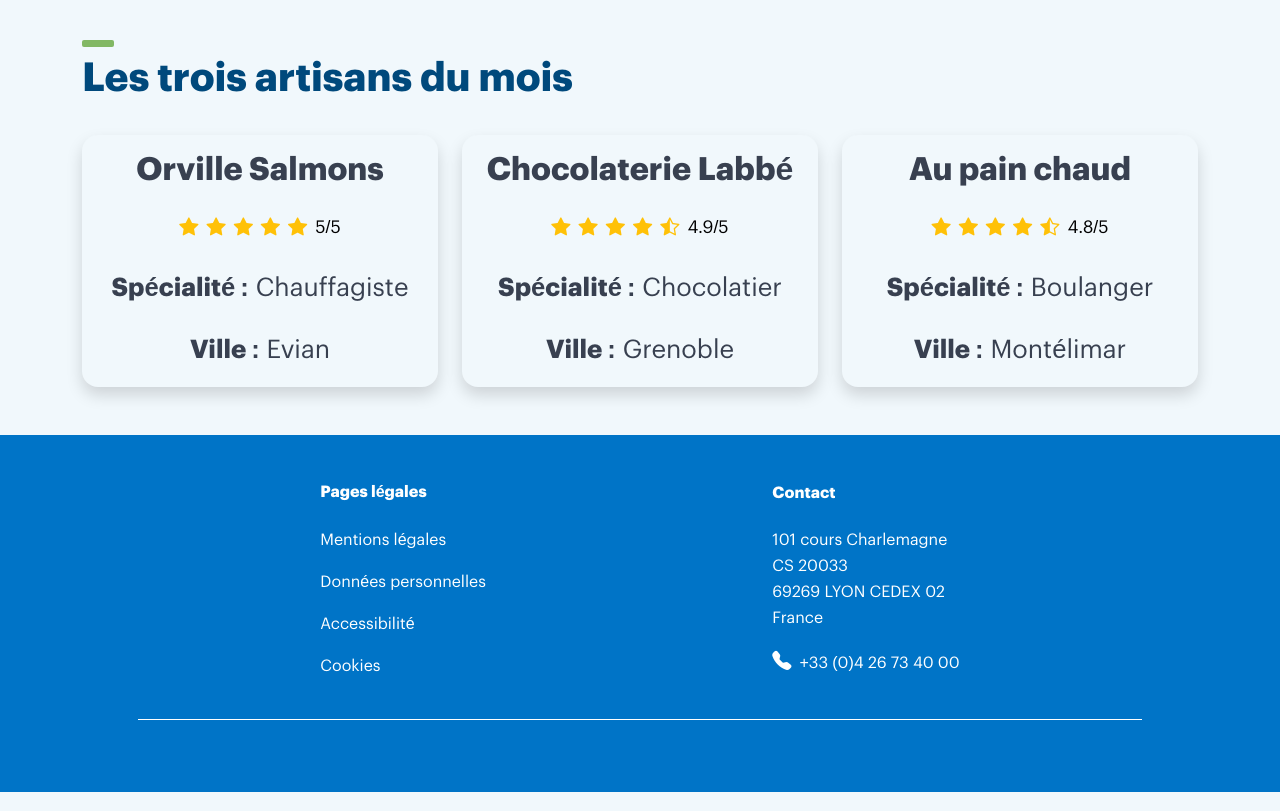
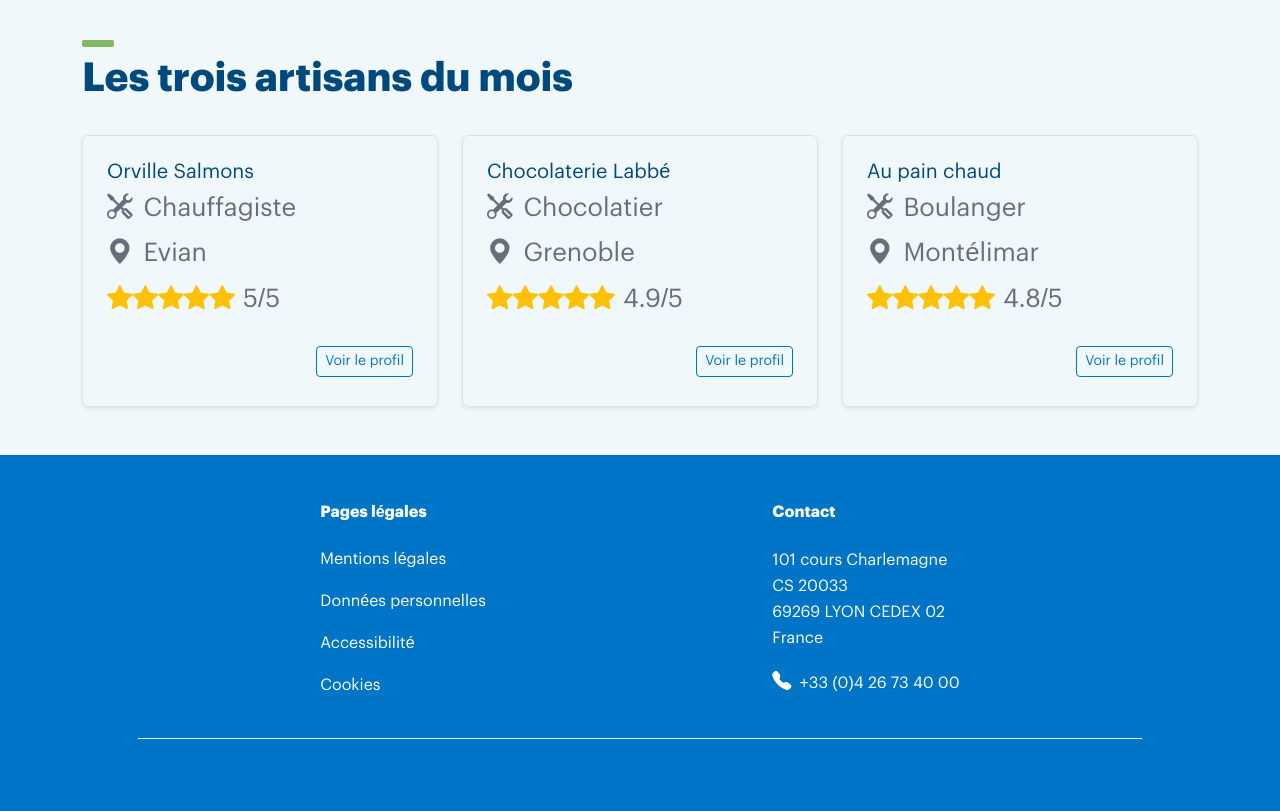
Before and after one commit to Jessie-Gautherot/Trouve-ton-artisan, an Angular app: page / in a window 1280 px wide. Shown: the part 880-1691 px from the top of the page. Built offline with nearby package versions, Linux system fonts and the light colour scheme.

Commit message:
add artisan-card

```diff
--- a/src/app/app.routes.ts
+++ b/src/app/app.routes.ts
@@ -4,7 +4,13 @@ import { ArtisanResultComponent } from './artisan-result/artisan-result.componen
 import { CategoryComponent } from './category/category.component';
 
 export const routes: Routes = [
-  {path: '', component: HomeComponent, title: 'Accueil'},
-  {path: 'resultats',component: ArtisanResultComponent},
-  {path: 'artisans/:category', component: CategoryComponent, title: 'Artisans par catégorie' },
+  { path: '', component: HomeComponent, title: 'Accueil' },
+  { path: 'resultats', component: ArtisanResultComponent },
+  { path: 'artisans/:category', component: CategoryComponent, title: 'Artisans par catégorie' },
+  {
+    path: 'fiche/:slug',
+    loadComponent: () =>
+      import('./fiche-artisan/fiche-artisan.component').then(m => m.FicheArtisanComponent),
+    title: 'Fiche artisan'
+  }
 ];
--- /dev/null
+++ b/src/app/artisan-card/artisan-card.component.html
@@ -0,0 +1,36 @@
+<article
+  class="artisan-card p-4 border rounded shadow-sm h-100 d-flex flex-column justify-content-between"
+  tabindex="0"
+  role="button"
+  (click)="navigateToDetails()"
+  (keydown.enter)="navigateToDetails()"
+  (keydown.space)="navigateToDetails()"
+  [attr.aria-label]="'Voir la fiche détaillée de ' + artisan.name"
+>
+  <div class="mb-3">
+    <h2 class="h5 mb-1">{{ artisan.name }}</h2>
+    <p class="mb-1 text-muted">
+      <i class="bi bi-tools me-1"></i> {{ artisan.specialty }}
+    </p>
+    <p class="mb-1 text-muted">
+      <i class="bi bi-geo-alt-fill me-1"></i> {{ artisan.location }}
+    </p>
+
+    <p class="mb-1 text-muted" [attr.aria-label]="'Note de ' + artisan.note + ' sur 5'">
+      <ng-container *ngFor="let icon of starIcons">
+        <i class="bi text-warning" [ngClass]="icon"></i>
+      </ng-container>
+      <span class="ms-2">{{ artisan.note }}/5</span>
+    </p>
+  </div>
+
+  <div class="mt-auto text-end">
+    <button
+      class="btn btn-outline-primary btn-sm"
+      type="button"
+      [attr.aria-label]="'Voir le profil complet de ' + artisan.name"
+    >
+      Voir le profil
+    </button>
+  </div>
+</article>
--- /dev/null
+++ b/src/app/artisan-card/artisan-card.component.ts
@@ -0,0 +1,34 @@
+import { Component, Input } from '@angular/core';
+import { CommonModule } from '@angular/common';
+import { RouterModule, Router } from '@angular/router';
+import { ArtisanWithSlugAndNumberNote } from '../artisan.model';
+
+@Component({
+  selector: 'app-artisan-card',
+  standalone: true,
+  imports: [CommonModule, RouterModule],
+  templateUrl: './artisan-card.component.html',
+  styleUrls: ['./artisan-card.component.scss']
+})
+export class ArtisanCardComponent {
+  @Input() artisan!: ArtisanWithSlugAndNumberNote;
+
+  constructor(private router: Router) {}
+
+  navigateToDetails(): void {
+    this.router.navigate(['/artisans', this.artisan.slug]);
+  }
+
+  get starIcons(): string[] {
+    const icons: string[] = [];
+    const full = Math.floor(this.artisan.note);
+    const fraction = this.artisan.note - full;
+
+    for (let i = 0; i < full; i++) icons.push('bi-star-fill');
+    if (fraction >= 0.25 && fraction < 0.75) icons.push('bi-star-half');
+    else if (fraction >= 0.75) icons.push('bi-star-fill');
+    while (icons.length < 5) icons.push('bi-star');
+
+    return icons;
+  }
+}
--- a/src/app/artisan-result/artisan-result.component.html
+++ b/src/app/artisan-result/artisan-result.component.html
@@ -1,33 +1,13 @@
-<div class="container mt-4">
-  <!-- Message si aucun artisan -->
-  <div *ngIf="(artisans | filterArtisans: searchFilters).length === 0" class="alert alert-warning text-center">
-    Aucun artisan trouvé.
+<section class="container my-5" aria-label="Résultats de recherche des artisans">
+  <h1 class="mb-4">Votre recherche</h1>
+
+  <div *ngIf="(artisans | filterArtisans:searchFilters).length === 0" class="alert alert-warning" role="status">
+    Aucun artisan ne correspond à votre recherche.
   </div>
 
-
   <div class="row g-4">
-    <div
-      *ngFor="let artisan of artisans | filterArtisans: searchFilters"
-      class="col-12 col-sm-6 col-md-4 col-lg-3 d-flex"
-    >
-      <div class="card flex-fill shadow-sm h-100">
-        <div class="card-body d-flex flex-column justify-content-between">
-          <div>
-            <h5 class="card-title">{{ artisan.name }}</h5>
-            <p class="card-text mb-1"><strong>Spécialité :</strong> {{ artisan.specialty }}</p>
-            <p class="card-text mb-1"><strong>Localisation :</strong> {{ artisan.location }}</p>
-          </div>
-
-
-          <div class="mt-2" [attr.aria-label]="'Note de ' + artisan.note + ' sur 5'" role="img">
-            <strong>Note :</strong>
-            <ng-container *ngFor="let star of getStarArray(artisan.note)">
-              <i class="bi" [ngClass]="star ? 'bi-star-fill text-warning' : 'bi-star text-muted'" aria-hidden="true"></i>
-            </ng-container>
-          </div>
-
-        </div>
-      </div>
+    <div class="col-md-6 col-lg-4" *ngFor="let artisan of artisans | filterArtisans:searchFilters">
+      <app-artisan-card [artisan]="artisan" />
     </div>
   </div>
-</div>
+</section>
--- a/src/app/artisan-result/artisan-result.component.ts
+++ b/src/app/artisan-result/artisan-result.component.ts
@@ -2,15 +2,16 @@ import { Component, OnInit } from '@angular/core';
 import { CommonModule } from '@angular/common';
 import { RouterModule } from '@angular/router';
 import { HttpClientModule } from '@angular/common/http';
-import { ArtisanService} from '../artisan.service';
-import { ArtisanWithSlugAndNumberNote } from '../artisan.model';
+import { ArtisanService } from '../artisan.service';
 import { SearchService } from '../search.service';
 import { FilterArtisansPipe } from '../filter-artisan.pipe';
+import { ArtisanWithSlugAndNumberNote } from '../artisan.model';
+import { ArtisanCardComponent } from '../artisan-card/artisan-card.component'; // ← AJOUT
 
 @Component({
   selector: 'app-artisan-result',
   standalone: true,
-  imports: [CommonModule, RouterModule, HttpClientModule, FilterArtisansPipe],
+  imports: [CommonModule,RouterModule,HttpClientModule,FilterArtisansPipe,ArtisanCardComponent ],
   templateUrl: './artisan-result.component.html',
   styleUrls: ['./artisan-result.component.scss']
 })
@@ -32,9 +33,4 @@ export class ArtisanResultComponent implements OnInit {
       this.searchFilters = filters;
     });
   }
-
-  getStarArray(note: number): boolean[] {
-    const rating = Math.round(note);
-    return Array.from({ length: 5 }, (_, i) => i < rating);
-  }
 }
--- a/src/app/category/category.component.ts
+++ b/src/app/category/category.component.ts
@@ -3,11 +3,12 @@ import { CommonModule, NgFor } from '@angular/common';
 import { ActivatedRoute, Router, RouterModule } from '@angular/router';
 import { ArtisanService } from '../artisan.service';
 import { ArtisanWithSlugAndNumberNote } from '../artisan.model';
+import { ArtisanCardComponent } from '../artisan-card/artisan-card.component';
 
 @Component({
   selector: 'app-category',
   standalone: true,
-  imports: [CommonModule, RouterModule, NgFor],
+  imports: [CommonModule, RouterModule, NgFor, ArtisanCardComponent],
   templateUrl: './category.component.html',
   styleUrls: ['./category.component.scss']
 })
--- a/src/app/top-artisan/top-artisan.component.html
+++ b/src/app/top-artisan/top-artisan.component.html
@@ -6,48 +6,12 @@
 
   <div class="row g-4" role="list">
     <div
-      class="col-md-4 d-flex flex-column align-items-center justify-content-center"
+      class="col-md-4"
       *ngFor="let artisan of topArtisans"
       role="listitem"
     >
-      <article
-        class="card h-100 border-0 shadow artisan-card w-100 d-flex flex-column"
-        [attr.aria-labelledby]="'artisan-' + artisan.id"
-      >
-        <div class="card-body text-center d-flex flex-column gap-3 flex-grow-1">
-          <h3 class="card-title fs-2" [attr.id]="'artisan-' + artisan.id">
-            {{ artisan.name }}
-          </h3>
-
-          <!-- Étoiles avec note complète -->
-          <p
-            class="d-flex justify-content-center align-items-center gap-2 mb-2 rating text-warning"
-            [attr.aria-label]="'Note de ' + artisan.note + ' sur 5'"
-          >
-            <ng-container *ngFor="let _ of getFullStars(artisan.note)">
-              <i class="bi bi-star-fill" aria-hidden="true"></i>
-            </ng-container>
-
-            <ng-container *ngIf="hasHalfStar(artisan.note)">
-              <i class="bi bi-star-half" aria-hidden="true"></i>
-            </ng-container>
-
-            <ng-container *ngFor="let _ of getEmptyStars(artisan.note)">
-              <i class="bi bi-star" aria-hidden="true"></i>
-            </ng-container>
-
-            <span class="note-text">{{ artisan.note }}/5</span>
-            <span class="visually-hidden">Note : {{ artisan.note }} sur 5</span>
-          </p>
-
-          <p class="mb-1">
-            <strong>Spécialité :</strong> {{ artisan.specialty }}
-          </p>
-          <p class="mb-0">
-            <strong>Ville :</strong> {{ artisan.location }}
-          </p>
-        </div>
-      </article>
+      <!-- Utilisation du composant de la card -->
+      <app-artisan-card [artisan]="artisan"></app-artisan-card>
     </div>
   </div>
 </section>
--- a/src/app/top-artisan/top-artisan.component.ts
+++ b/src/app/top-artisan/top-artisan.component.ts
@@ -1,13 +1,14 @@
 import { Component, OnInit } from '@angular/core';
 import { CommonModule, NgFor } from '@angular/common';
-import { ArtisanService} from '../artisan.service';
+import { RouterModule } from '@angular/router';
+import { ArtisanService } from '../artisan.service';
 import { ArtisanWithSlugAndNumberNote } from '../artisan.model';
-
+import { ArtisanCardComponent } from '../artisan-card/artisan-card.component';
 
 @Component({
   selector: 'app-top-artisan',
   standalone: true,
-  imports: [CommonModule, NgFor],
+  imports: [CommonModule, NgFor, RouterModule, ArtisanCardComponent],
   templateUrl: './top-artisan.component.html',
   styleUrls: ['./top-artisan.component.scss']
 })
@@ -30,16 +31,4 @@ export class TopArtisanComponent implements OnInit {
       }
     });
   }
-
-  getFullStars(note: number): number[] {
-    return Array(Math.floor(note)).fill(0);
-  }
-
-  hasHalfStar(note: number): boolean {
-    return note % 1 >= 0.5;
-  }
-
-  getEmptyStars(note: number): number[] {
-    return Array(5 - Math.ceil(note)).fill(0);
-  }
 }
```
Also changed, not shown: src/app/category/category.component.html (+9 -47 lines), src/app/artisan-card/artisan-card.component.scss (added), 1 other file (tests, documents, lock files or other folders).
